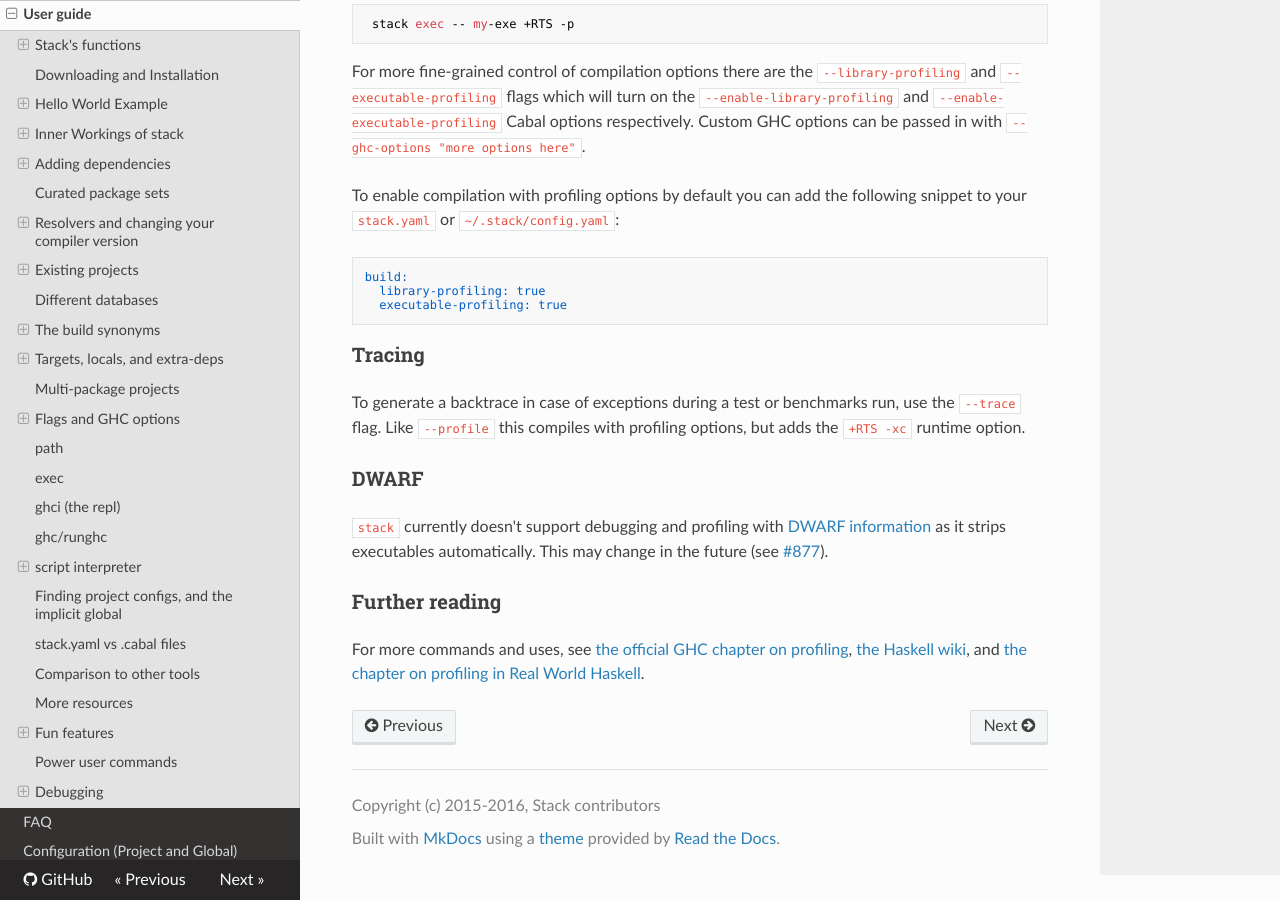
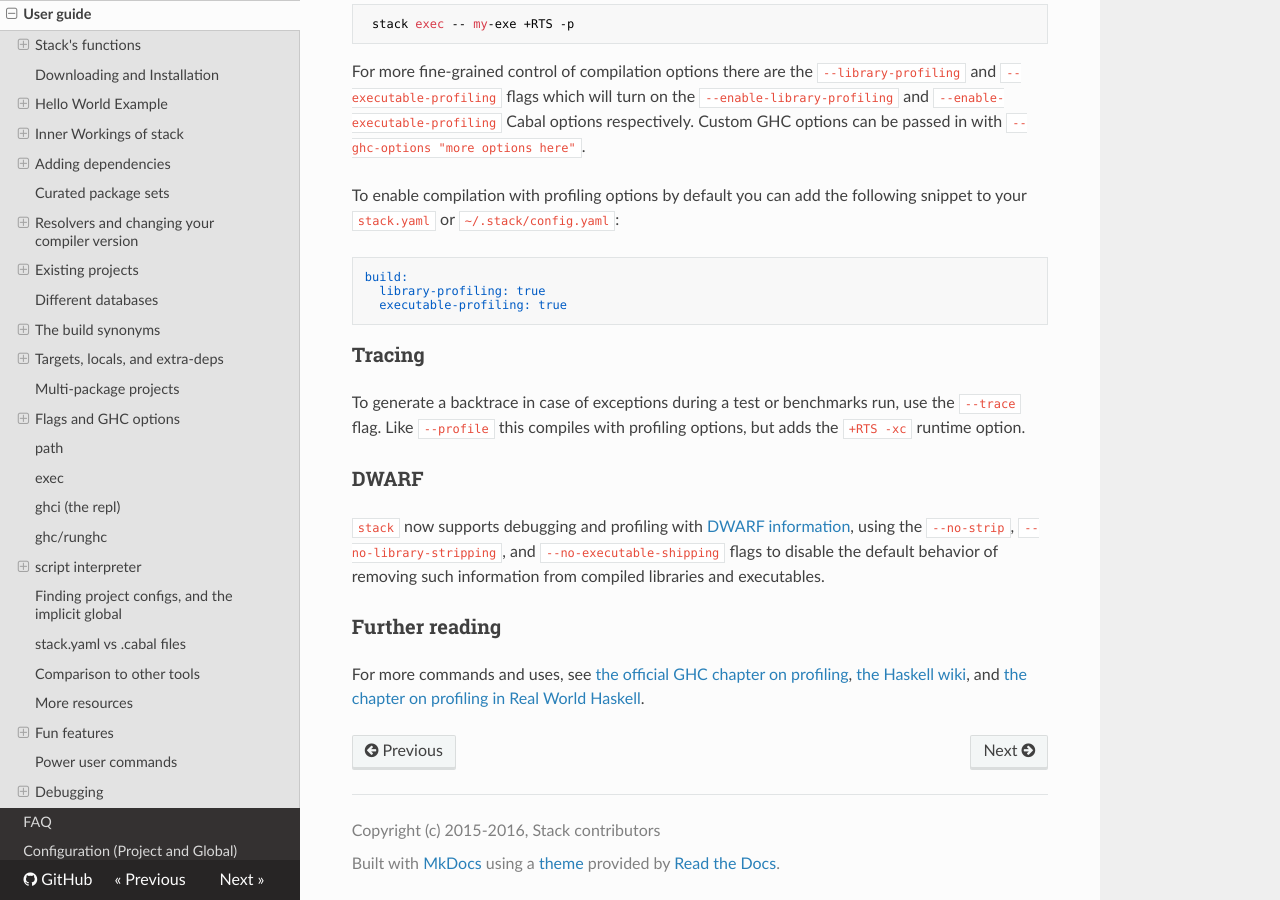
Before and after one commit to commercialhaskell/stack, an MkDocs documentation site: the page built from doc/GUIDE.md, in a window 1280 px wide and 900 px high, scrolled down 38738 px. Built offline with MkDocs 1.6.1, drawn with Linux system fonts in a browser that asks for light colours; nearby versions of some CDN libraries; old or Windows-style settings are respelled for this version of MkDocs.

Commit message:
Revert "Revert "Merge branch 'SASinestro-stripping-option'""
This reverts commit 199af69d3db638bc5a00f1d44daf2819bf3481d0.

```diff
--- a/doc/GUIDE.md
+++ b/doc/GUIDE.md
@@ -2105,10 +2105,11 @@ but adds the `+RTS -xc` runtime option.
 
 ### DWARF
 
-`stack` currently doesn't support debugging and profiling with
-[DWARF information](https://ghc.haskell.org/trac/ghc/wiki/DWARF)
-as it strips executables automatically. This may change in the future (see
-[#877](https://github.com/commercialhaskell/stack/issues/877)).
+`stack` now supports debugging and profiling with
+[DWARF information](https://ghc.haskell.org/trac/ghc/wiki/DWARF),
+using the `--no-strip`, `--no-library-stripping`, and `--no-executable-shipping`
+flags to disable the default behavior of removing such information from compiled
+libraries and executables.
 
 ### Further reading
 
```
Also changed, not shown: ChangeLog.md (+3 -0 lines), 16 other files.
